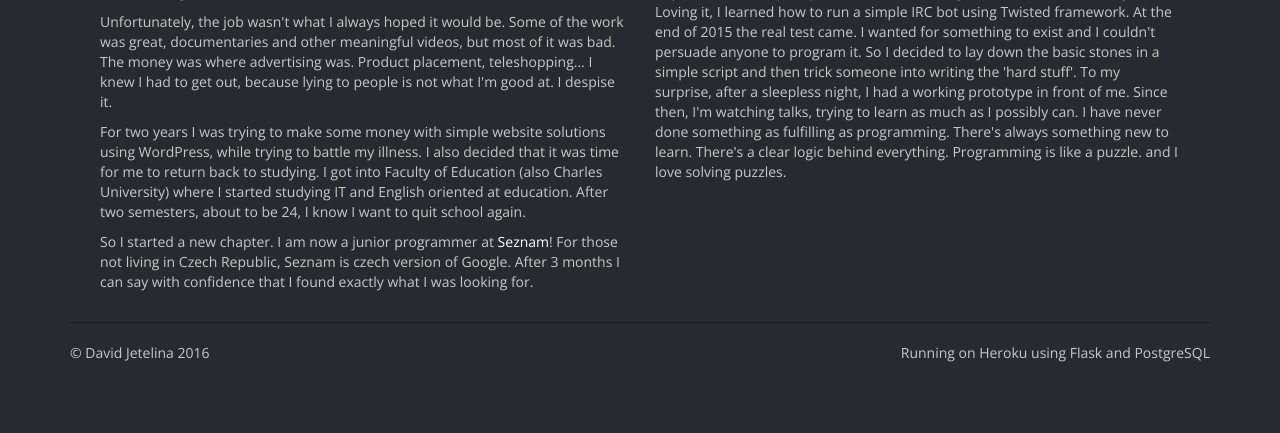
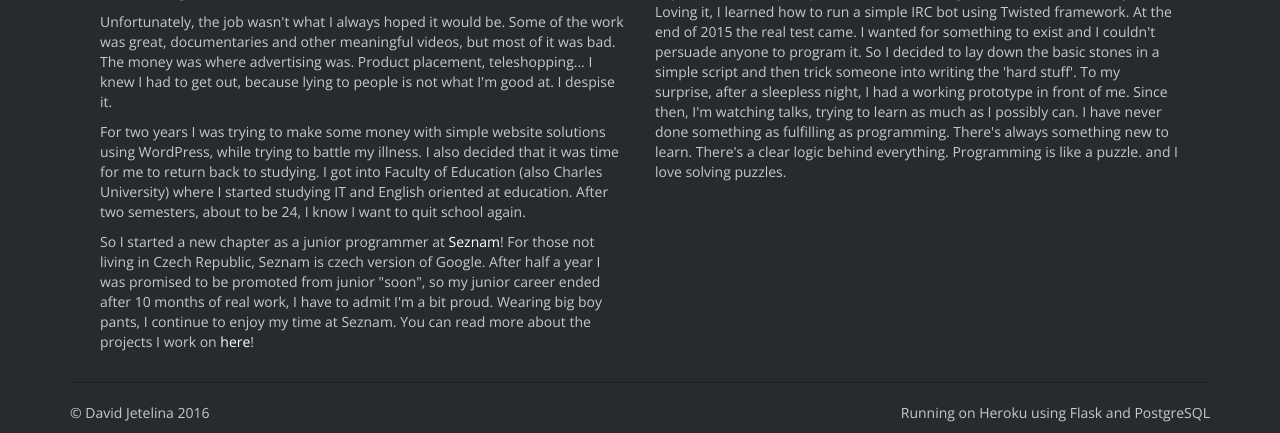
Before and after one commit to djetelina/DJetelina-flaskweb, a Flask app: page /about/ in a window 1280 px wide. Shown: the part 471-904 px from the top of the page. Before the commit the page ends 833 px from the top, so only its background shows below. Run offline with Flask 2, Linux system fonts and the light colour scheme; data that the repository does not hold is empty; some libraries are stand-ins or nearby versions.

Commit message:
Update about a and fixed typo in home

```diff
--- a/templates/about.html
+++ b/templates/about.html
@@ -6,7 +6,8 @@
 {% endblock %}
 {% block content %}
     <div itemscope itemtype="https://schema.org/Person">
-        <h1>About <span itemprop="name"><span itemprop="givenName">David</span> <span itemprop="familyName">Jetelina</span></span></h1>
+        <h1>About <span itemprop="name"><span itemprop="givenName">David</span>
+			<span itemprop="familyName">Jetelina</span></span></h1>
         <ol class="breadcrumb" itemscope itemtype="https://schema.org/BreadcrumbList">
             <li itemprop="itemListElement" itemscope itemtype="https://schema.org/ListItem">
                 <a itemscope itemtype="https://schema.org/Thing" itemprop="item" href="{{ url_for('home') }}">
@@ -25,7 +26,8 @@
             <h2>Career</h2>
             <p>
                 I was born <span itemprop="birthDate" content="1992-07-31">31st of July 1992</span> in a small city called
-                <span itemprop="birthPlace" itemscope itemtype="https://schema.org/Place"><span itemprop="address" itemscope itemtype="https://schema.org/PostalAddress">
+                <span itemprop="birthPlace" itemscope itemtype="https://schema.org/Place">
+					<span itemprop="address" itemscope itemtype="https://schema.org/PostalAddress">
                     <span itemprop="addressLocality">Nový Jičín</span>, <span itemprop="addressCountry">Czech Republic</span>.
                 </span></span>
                 Since my father was a preacher, we moved a lot, so after 2 years in Nový Jičín 6 years in Vsetín we ended up in
@@ -35,13 +37,14 @@
                     </span>
                 </span>
                 There, I finished elementary school
-                and high school, <a href="http://panska.cz/" target="_blank">SPŠST Panská</a>, where I studied Audio and Video
-                technology - technological and organizational focus (nicknamed production).
+                and high school, <a href="http://panska.cz/" target="_blank" rel="noopener">SPŠST Panská</a>,
+				where I studied Audio and Video technology - technological and organizational focus (nicknamed production).
             </p>
             <p>
                 After Maturita (A levels/SAT), I went to Faculty of Humanities (Charles University). After two months I decided,
                 that I don't want to keep studying now - I wanted to work instead and I had the opportunities.
-                Thanks to my high school and temp job at <a href="http://www.awrstudio.cz/" target="_blank">AWR Studio</a>
+                Thanks to my high school and temp job at <a href="http://www.awrstudio.cz/" target="_blank"
+															rel="noopener">AWR Studio</a>
                 I had enough experience in video editing to make a living and start working as a freelancer.
             </p>
             <p>
@@ -56,10 +59,12 @@
                 two semesters, about to be 24, I know I want to quit school again.
             </p>
             <p>
-                So I started a new chapter. I am now a junior programmer at
-                <a href="https://www.seznam.cz" target="_blank">Seznam</a>!
-                For those not living in Czech Republic, Seznam is czech version of Google. After 3 months
-                I can say with confidence that I found exactly what I was looking for.
+                So I started a new chapter as a junior programmer at
+                <a href="https://www.seznam.cz" target="_blank" rel="noopener">Seznam</a>!
+                For those not living in Czech Republic, Seznam is czech version of Google. After half a year
+				I was promised to be promoted from junior "soon", so my junior career ended after 10 months of real work,
+				I have to admit I'm a bit proud. Wearing big boy pants, I continue to enjoy my time at Seznam. You can
+				read more about the projects I work on <a href={{ url_for('projects') }}>here</a>!
             </p>
         </div>
         <div class="col-sm-6">
@@ -68,7 +73,7 @@
                 I grew up playing computer games and tending to their communities. I moderated few internet forums,
                 shoutcasted Dota AllStars in years 2009 and 2010 (before eSports became really big) and much more.
                 Besides gaming, I loved immersing myself in different worlds and stories. My profile on
-                <a href="https://trakt.tv/users/iscre4m" target="_blank">trakt.tv</a> confirms just that.
+                <a href="https://trakt.tv/users/iscre4m" target="_blank" rel="noopener">trakt.tv</a> confirms just that.
             </p>
             <p>
                 I also fell in love with programming. It was only a matter of time before I did, as it always was all around me.
--- a/templates/base.html
+++ b/templates/base.html
@@ -8,6 +8,7 @@
         <meta name="description" content="{% block description %}I'm David Jetelina. Browse my projects, read about me, connect and stuff!{% endblock %}">
         <meta name="author" content="David Jetelina">
         <meta charset="utf-8">
+		<meta name="referrer" content="origin-when-crossorigin">
 
         <meta property="og:site_name" content="DJetelina" />
         <meta property="og:locale" content="en_GB" />
@@ -79,12 +80,18 @@
             </ul>
             {% block navbar_right %}
                 <ul class="nav navbar-nav navbar-right">
-                    <li><a href="mailto:david@djetelina.cz" target="_blank"><i class="fa fa-envelope"></i></a></li>
-                    <li><a href="https://www.facebook.com/djetelina" target="_blank"><i class="fa fa-facebook"></i></a></li>
-                    <li><a href="https://twitter.com/djetelina" target="_blank"><i class="fa fa-twitter"></i></a></li>
-                    <li><a href="https://linkedin.com/in/david-jetelina-893085aa" target="_blank"><i class="fa fa-linkedin"></i></a></li>
-                    <li><a href="https://github.com/iscre4m/" target="_blank"><i class="fa fa-github"></i></a></li>
-                    <li><a href="http://stackoverflow.com/users/5616110/iscre4m?tab=profile" target="_blank"><i class="fa fa-stack-overflow"></i></a></li>
+                    <li><a href="mailto:david@djetelina.cz" target="_blank">
+						<i class="fa fa-envelope"></i></a></li>
+                    <li><a href="https://www.facebook.com/djetelina" target="_blank" rel="noopener">
+						<i class="fa fa-facebook"></i></a></li>
+                    <li><a href="https://twitter.com/djetelina" target="_blank" rel="noopener">
+						<i class="fa fa-twitter"></i></a></li>
+                    <li><a href="https://linkedin.com/in/david-jetelina-893085aa" target="_blank" rel="noopener">
+						<i class="fa fa-linkedin"></i></a></li>
+                    <li><a href="https://github.com/iscre4m/" target="_blank" rel="noopener">
+						<i class="fa fa-github"></i></a></li>
+                    <li><a href="http://stackoverflow.com/users/5616110/iscre4m?tab=profile" target="_blank"
+						   rel="noopener"><i class="fa fa-stack-overflow"></i></a></li>
                 </ul>
             {% endblock %}
         </div><!--/.navbar-collapse -->
--- a/templates/home.html
+++ b/templates/home.html
@@ -17,7 +17,7 @@
                 <li>GitHub's readme isn't ideal for presenting the project.</li>
                 <li>Not every source code can be public</li>
             </ul>
-            <p>Secondar purpose is to present that I can build a nice website. I love that I'll always be able to
+            <p>Secondary purpose is to present that I can build a nice website. I love that I'll always be able to
                 work on something in here. I love presenting myself and this is a good way to do it!</p>
             <p>You can read more about all that <a href="{{ url_for('project', project_name='djetelina-website') }}">here</a>.</p>
         </div>
```
